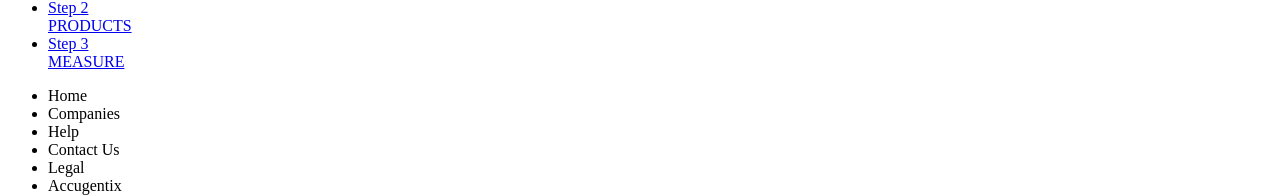
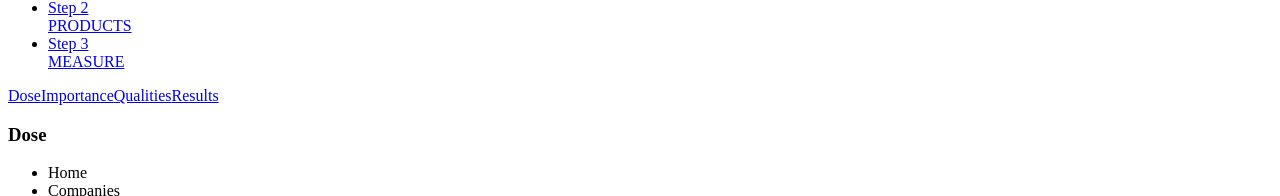
Before and after one commit to cbvargas5/Accu-Hemp, a React app: page /products/finder-quiz/1 in a window 1280 px wide. Shown: the part 489-685 px from the top of the page. Built offline with nearby package versions, Linux system fonts and the light colour scheme; the HTML template or start-up script is replaced by a standard one.

Commit message:
Created tab files; added working routes

```diff
--- a/client/src/components/App.jsx
+++ b/client/src/components/App.jsx
@@ -27,7 +27,7 @@ class App extends React.Component {
               <Route path="/dose" exact component={DosePage} />
               <Route path="/dose/estimator" component={Estimator} />
               <Route path="/products" exact component={ProductsPage} />
-              <Route path="/products/finder-quiz" exact component={Quiz} />
+              <Route path="/products/finder-quiz" component={Quiz} />
               <Route path="/measure" exact component={MeasurePage} />
             </Switch>
           </section>
--- a/client/src/components/pages/Dose/Estimator/Estimator.jsx
+++ b/client/src/components/pages/Dose/Estimator/Estimator.jsx
@@ -40,6 +40,7 @@ class Estimator extends Component {
       this.props.history.push(`${this.props.match.url}/${step - 1}`)
     }
   }
+
   render() {
     const { url: URL } = this.props.match
     const { estimator } = this.props
--- a/client/src/components/pages/Products/Quiz/Quiz.jsx
+++ b/client/src/components/pages/Products/Quiz/Quiz.jsx
@@ -1,9 +1,48 @@
-import React from 'react'
+import React, { Component } from 'react'
+import { connect } from 'react-redux'
+import { Switch, Route, Link } from 'react-router-dom';
 
-export default function Quiz() {
-  return (
-    <div>
-      <h2>Product Finder Quiz</h2>
-    </div>
-  )
+import TabDose from './TabDose.jsx'
+import TabImportance from './TabImportance.jsx'
+import TabQualities from './TabQualities.jsx'
+import TabQuizResults from './TabQuizResults.jsx'
+
+export class Quiz extends Component {
+  constructor(props) {
+    super(props)
+
+  }
+  componentDidMount() {
+    this.props.history.push(`${this.props.match.url}/1`)
+  }
+  render() {
+    const { url: URL } = this.props.match
+
+    console.log('Quiz props ->', this.props)
+    console.log('URL ->', URL)
+    return (
+      <section>
+        <Link to={`${URL}/1`}>Dose</Link>
+        <Link to={`${URL}/2`}>Importance</Link>
+        <Link to={`${URL}/3`}>Qualities</Link>
+        <Link to={`${URL}/4`}>Results</Link>
+        <Switch>
+          <Route path={`${URL}/1`} exact component={TabDose}/>
+          <Route path={`${URL}/2`} exact component={TabImportance}/>
+          <Route path={`${URL}/3`} exact component={TabQualities}/>
+          <Route path={`${URL}/4`} exact component={TabQuizResults}/>
+        </Switch>
+      </section>
+    )
+  }
 }
+
+const mapStateToProps = (state) => ({
+
+})
+
+const mapDispatchToProps = {
+
+}
+
+export default connect(mapStateToProps, mapDispatchToProps)(Quiz)
--- /dev/null
+++ b/client/src/components/pages/Products/Quiz/TabDose.jsx
@@ -0,0 +1,17 @@
+import React, { Component } from 'react'
+import { connect } from 'react-redux'
+
+class TabDose extends Component {
+  render() {
+    return (
+      <div>
+        <h1>Dose</h1>
+      </div>
+    )
+  }
+}
+
+const mapStateToProps = (state) => ({...state})
+
+
+export default connect(mapStateToProps)(TabDose)
--- /dev/null
+++ b/client/src/components/pages/Products/Quiz/TabImportance.jsx
@@ -0,0 +1,23 @@
+import React, { Component } from 'react'
+import { connect } from 'react-redux'
+
+class TabImportance extends Component {
+  render() {
+    return (
+      <div>
+        <h1>Importance</h1>
+
+      </div>
+    )
+  }
+}
+
+const mapStateToProps = (state) => ({
+
+})
+
+const mapDispatchToProps = {
+
+}
+
+export default connect(mapStateToProps, mapDispatchToProps)(TabImportance)
--- /dev/null
+++ b/client/src/components/pages/Products/Quiz/TabQualities.jsx
@@ -0,0 +1,22 @@
+import React, { Component } from 'react'
+import { connect } from 'react-redux'
+
+class TabQualities extends Component {
+  render() {
+    return (
+      <div>
+        <h1>Qualities</h1>
+      </div>
+    )
+  }
+}
+
+const mapStateToProps = (state) => ({
+
+})
+
+const mapDispatchToProps = {
+
+}
+
+export default connect(mapStateToProps, mapDispatchToProps)(TabQualities)
--- /dev/null
+++ b/client/src/components/pages/Products/Quiz/TabQuizResults.jsx
@@ -0,0 +1,22 @@
+import React, { Component } from 'react'
+import { connect } from 'react-redux'
+
+class TabQuizResults extends Component {
+  render() {
+    return (
+      <div>
+        <h1>Results</h1>
+      </div>
+    )
+  }
+}
+
+const mapStateToProps = (state) => ({
+
+})
+
+const mapDispatchToProps = {
+
+}
+
+export default connect(mapStateToProps, mapDispatchToProps)(TabQuizResults)
```
